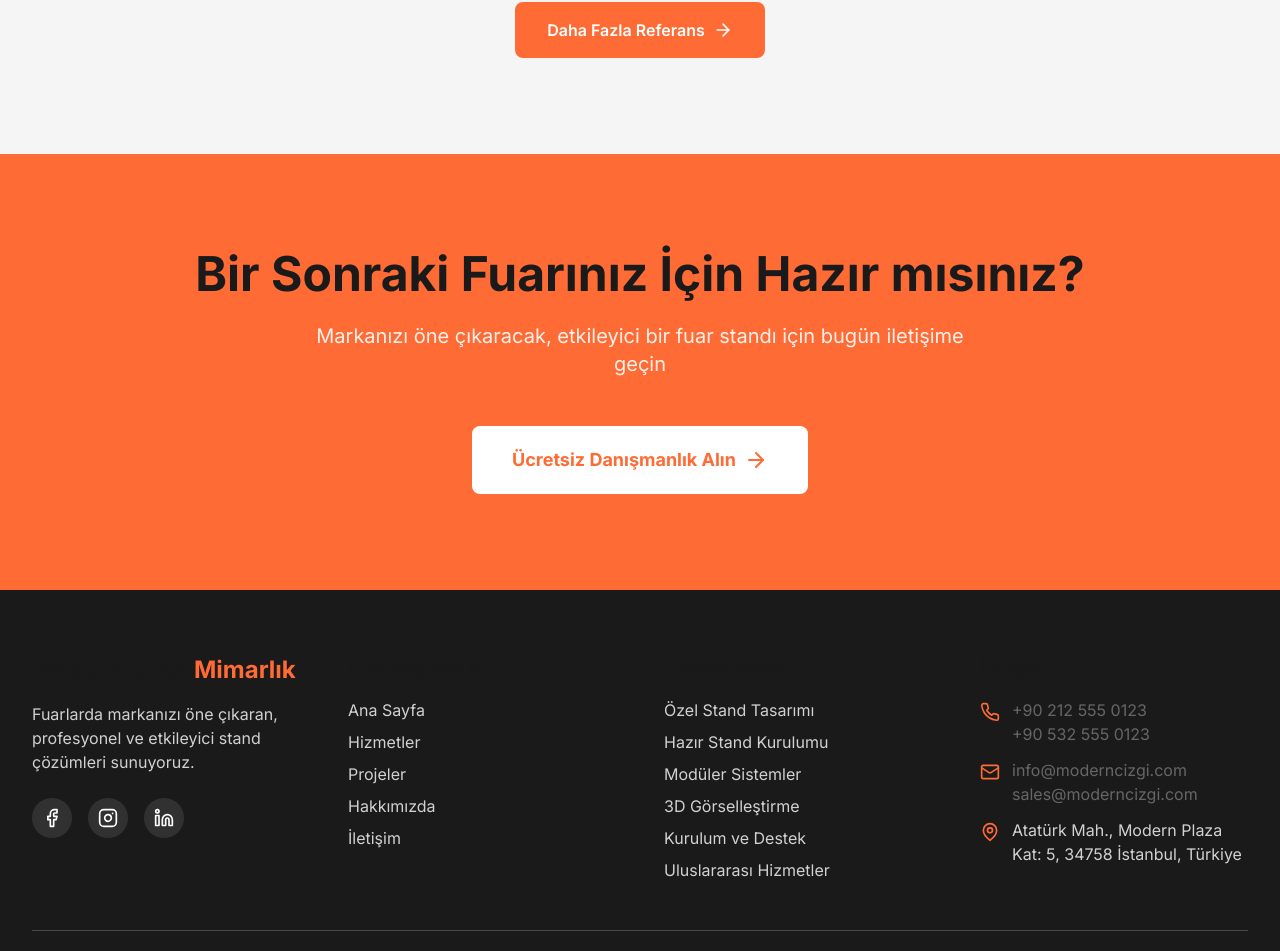
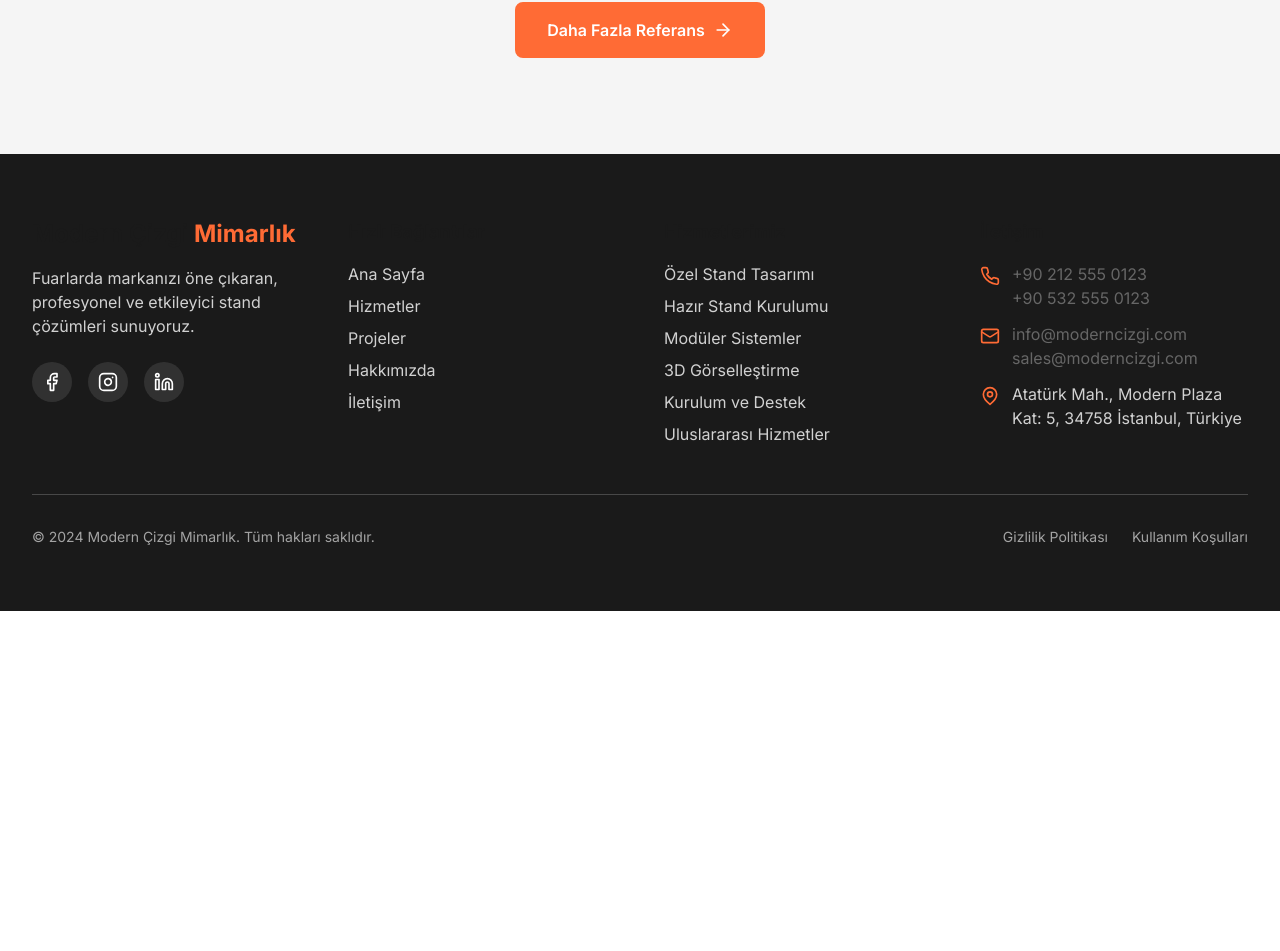
Before and after one commit to mertocp/modern-cizgi-website, a Next.js app: page / in a window 1280 px wide. Shown: the part 3716-4667 px from the top of the page. After the commit the page ends 4327 px from the top, so only its background shows below. Built offline with nearby package versions, Linux system fonts and the light colour scheme.

Commit message:
update2 page.tsx

```diff
--- a/app/page.tsx
+++ b/app/page.tsx
@@ -163,21 +163,6 @@ export default function Home() {
         </div>
       </section>
 
-      {/* Final CTA */}
-      <section className="py-24 bg-primary text-light">
-        <div className="container text-center">
-          <h2 className="text-4xl md:text-5xl font-bold mb-6">
-            Bir Sonraki Fuarınız İçin Hazır mısınız?
-          </h2>
-          <p className="text-xl mb-12 max-w-2xl mx-auto text-light/90">
-            Markanızı öne çıkaracak, etkileyici bir fuar standı için bugün iletişime geçin
-          </p>
-          <Link href="/iletisim" className="inline-flex items-center gap-2 bg-light text-primary px-10 py-5 rounded-lg font-bold text-lg hover:bg-light/90 transition-all duration-300 hover:scale-105 hover:shadow-xl">
-            Ücretsiz Danışmanlık Alın
-            <ArrowRight className="w-6 h-6" />
-          </Link>
-        </div>
-      </section>
     </>
   )
 }
```
